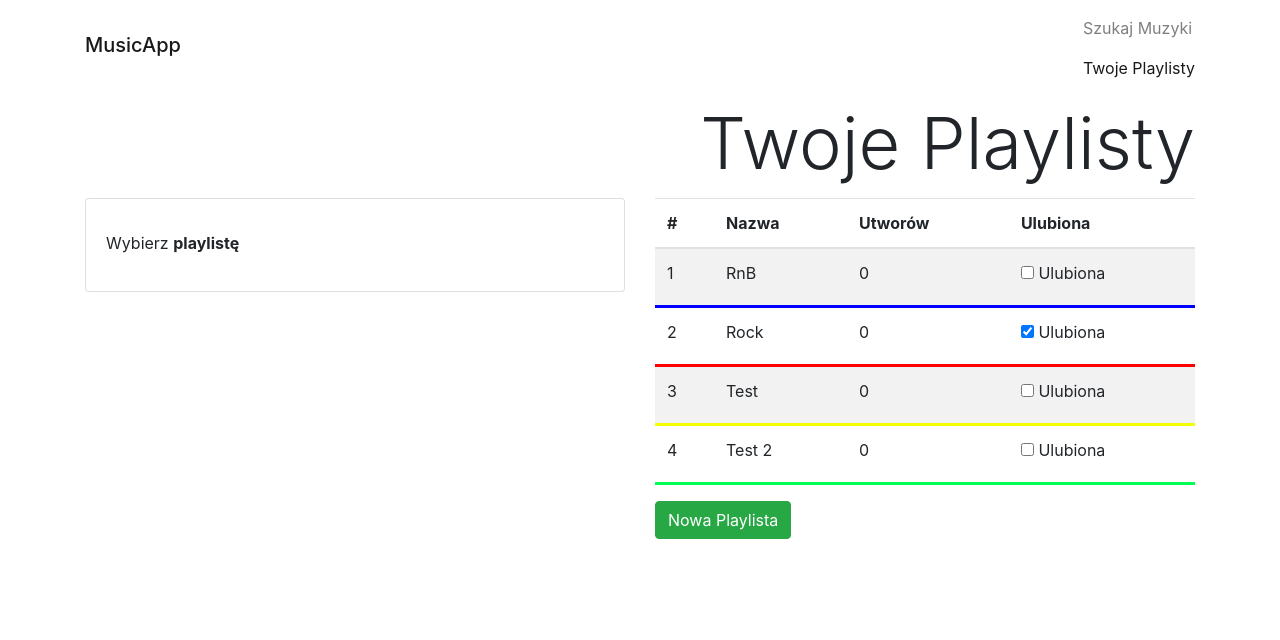
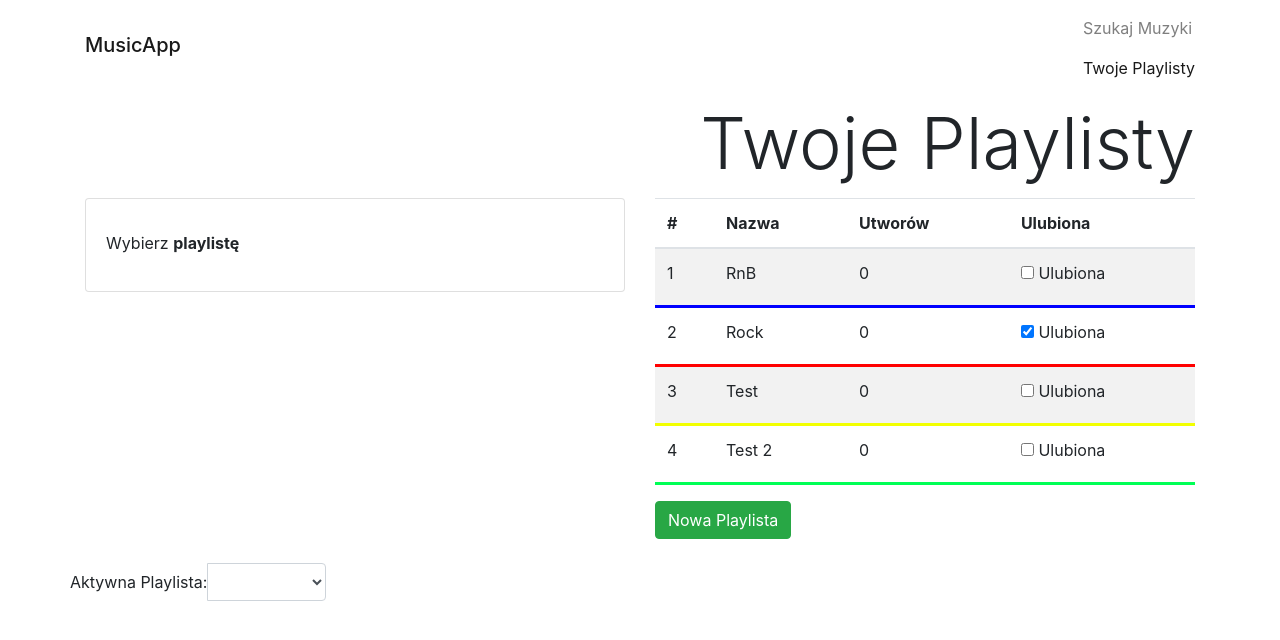
Before and after one commit to gosia-straszewska/music-app, an Angular app: page /playlist in a window 1280 px wide. Shown: the top 640 px of the page. Built offline with nearby package versions, Linux system fonts and the light colour scheme; data requests are answered from the project's data file; sample sign-in values are in the browser's storage.

Commit message:
add to playlist

```diff
--- a/src/app/app.component.html
+++ b/src/app/app.component.html
@@ -3,3 +3,14 @@
 <div class="container">
   <router-outlet></router-outlet>
 </div>
+
+<nav class="navbar navbar-light bg-faded navbar-fixed-bottom">
+  <div class="container">
+    <div class="row">
+      <div class="col-xs-6"></div>
+      <div class="col-xs-6">
+        <app-playlist-selector> </app-playlist-selector>
+      </div>
+    </div>
+  </div>
+</nav>
--- a/src/app/music-search/album-details.component.ts
+++ b/src/app/music-search/album-details.component.ts
@@ -31,6 +31,7 @@ export class AlbumDetailsComponent implements OnInit {
     .subscribe(album => {
       this.album = album;
     });
+    console.log(this.album);
   }
 
 }
--- a/src/app/music-search/music-search.module.ts
+++ b/src/app/music-search/music-search.module.ts
@@ -10,7 +10,7 @@ import { AuthService } from '../auth.service';
 import { AlbumSearchFormComponent } from './album-search-form.component';
 import { routerModule } from './music-search.routing';
 import { AlbumDetailsComponent } from './album-details.component';
-import { TrackListComponent } from './track-list.component';
+import { MusicSharedModule} from '../music-shared/music-shared.module';
 
 
 @NgModule({
@@ -19,8 +19,7 @@ import { TrackListComponent } from './track-list.component';
     AlbumListComponent,
     AlbumCardComponent,
     AlbumSearchFormComponent,
-    AlbumDetailsComponent,
-    TrackListComponent
+    AlbumDetailsComponent
   ],
   imports: [
     CommonModule,
@@ -28,6 +27,7 @@ import { TrackListComponent } from './track-list.component';
     HttpClientModule,
     FormsModule,
     ReactiveFormsModule,
+    MusicSharedModule,
     routerModule
   ],
   exports: [
--- /dev/null
+++ b/src/app/music-shared/playlist-selection.service.ts
@@ -0,0 +1,36 @@
+import { Injectable } from '@angular/core';
+import { PlaylistsService } from '../playlists/playlists.service';
+import { Observable, Subject } from 'rxjs';
+import { startWith } from 'rxjs/operators';
+
+@Injectable({
+  providedIn: 'root'
+})
+export class PlaylistSelectionService {
+
+  selectedId: number;
+
+  selectedIdStrem = new Subject();
+
+  constructor( private playlistsService: PlaylistsService) {
+    this.playlistsService.getPlaylistsStrem()
+      .subscribe( playlists => {
+      if (!this.selectedId) {
+        this.select(playlists);
+        }
+      });
+  }
+
+  getSelectionStream(): Observable<any>{
+    return this.selectedIdStrem.pipe(startWith(this.selectedId));
+  }
+
+  select(playlistId): void {
+    this.selectedId = playlistId;
+    this.selectedIdStrem.next(this.selectedId);
+  }
+
+  addToPlaylist(track): void {
+    this.playlistsService.addToPlaylist(this.selectedId, track);
+  }
+}
--- /dev/null
+++ b/src/app/music-shared/playlist-selector.component.ts
@@ -0,0 +1,40 @@
+import { Component, OnInit } from '@angular/core';
+import { PlaylistSelectionService } from './playlist-selection.service';
+import { PlaylistsService} from '../playlists/playlists.service';
+
+@Component({
+  selector: 'app-playlist-selector',
+  template: `
+  <div class="input-group">
+    <label class="col-xs-4 col-form-label">Aktywna Playlista: </label>
+    <select class="form-control" [ngModel]="selectedId" (ngModelChange)="setSelected('playlist.id')">
+      <option *ngFor="let playlist of playlists" [value]="playlist.id">{{playlist.name}} ({{playlist.tracks.length}})</option>
+    </select>
+  </div>
+  `,
+  styles: []
+})
+export class PlaylistSelectorComponent implements OnInit {
+
+  selectedId: number;
+  playlists = [];
+
+  constructor( private selectionService: PlaylistSelectionService,
+               private playlistsService: PlaylistsService) { }
+
+  ngOnInit(): void {
+    this.selectionService.getSelectionStream()
+    .subscribe( id => {
+      this.selectedId = id;
+    });
+
+    this.playlistsService.getPlaylistsStrem()
+      .subscribe( playlists => {
+        this.playlists = playlists;
+      });
+  }
+
+  setSelected(id): void {
+    this.selectionService.select(id);
+  }
+}
--- a/src/app/music-search/track-list.component.ts
+++ b/src/app/music-shared/track-list.component.ts
@@ -1,4 +1,5 @@
 import { Component, Input, OnInit } from '@angular/core';
+import { PlaylistSelectionService } from './playlist-selection.service';
 
 @Component({
   selector: 'app-track-list',
@@ -13,10 +14,12 @@ import { Component, Input, OnInit } from '@angular/core';
         </tr>
       </thead>
       <tbody>
-        <tr *ngFor="let track of tracks" (click)="play(audio_id, track)">
+        <tr *ngFor="let track of tracks">
           <td> {{track.track_number}} </td>
           <td> {{track.name}} </td>
           <td> {{track.artists[0].name}} </td>
+          <td (click)="play(audio_id, track)">Graj</td>
+          <td (click)="addToPlaylist(track)">Dodaj</td>
         </tr>
       </tbody>
     </table>
@@ -29,7 +32,7 @@ export class TrackListComponent implements OnInit {
   @Input()
   tracks: object;
 
-  constructor() { }
+  constructor( private selectionService: PlaylistSelectionService) { }
 
   ngOnInit(): void {
   }
@@ -48,4 +51,8 @@ export class TrackListComponent implements OnInit {
     }
   }
 
+  addToPlaylist(track): void {
+    this.selectionService.addToPlaylist(track);
+  }
+
 }
--- a/src/app/playlists/playlists.module.ts
+++ b/src/app/playlists/playlists.module.ts
@@ -7,9 +7,8 @@ import { PlaylistFormComponent } from './playlist-form.component';
 import { PlaylistsListComponent } from './playlists-list.component';
 import { FormsModule } from '@angular/forms';
 import { PlaylistsService } from './playlists.service';
-import playlistsData from './playlists.data';
 import { routerModule } from './playlists.routing';
-import { AppModule } from '../app.module';
+import { MusicSharedModule} from '../music-shared/music-shared.module';
 
 @NgModule({
   declarations: [
@@ -22,14 +21,15 @@ import { AppModule } from '../app.module';
   imports: [
     CommonModule,
     FormsModule,
+    MusicSharedModule,
     routerModule
   ],
   exports: [
-    // PlaylistsComponent
+    PlaylistsComponent
   ],
   providers: [
-    PlaylistsService,
-    {provide: 'PlaylistsData', useValue: playlistsData}
+    // PlaylistsService,
+    // {provide: 'PlaylistsData', useValue: playlistsData}
   ]
 })
 export class PlaylistsModule { }
--- a/src/app/playlists/playlists.service.ts
+++ b/src/app/playlists/playlists.service.ts
@@ -1,7 +1,7 @@
 import { Injectable } from '@angular/core';
 import { HttpClient } from '@angular/common/http';
 import { AuthService } from '../auth.service';
-import { from as observableFrom, Observable, Subject, Subscription } from 'rxjs';
+import { Observable, Subject } from 'rxjs';
 import { map, startWith, tap } from 'rxjs/operators';
 
 export interface Playlist {
@@ -25,8 +25,19 @@ export class PlaylistsService {
   serverUrl = 'http://localhost:3000/playlists/';
   httpOptions;
   request: any;
+  playlist: Playlist;
 
   playlistsStream$ = new Subject<Playlist[]>();
+
+  addToPlaylist(playlistId, track): void {
+     this.playlist = this.playlists.find( playlist => playlist.id === playlistId);
+     console.log(this.playlist);
+     this.playlist.tracks.push(track);
+     this.savePlaylist(this.playlist)
+     .subscribe( () => {
+      // ...
+     });
+  }
 
   savePlaylist(playlist): any {
     if (playlist.id){
@@ -38,7 +49,7 @@ export class PlaylistsService {
       map( response => response),
       // tslint:disable-next-line: no-shadowed-variable
       tap( playlist => {
-        this.getPlaylists()
+        this.getPlaylists();
       })
     )
     // tslint:disable-next-line: no-shadowed-variable
@@ -63,6 +74,7 @@ export class PlaylistsService {
     )
     .subscribe( playlists => {
       this.playlists = playlists;
+      console.log(this.playlists);
       this.playlistsStream$.next(this.playlists);
     });
   }
```
Also changed, not shown: src/app/app.module.ts (+7 -1 lines), src/app/music-shared/music-shared.module.ts (added, +23 -0 lines).
